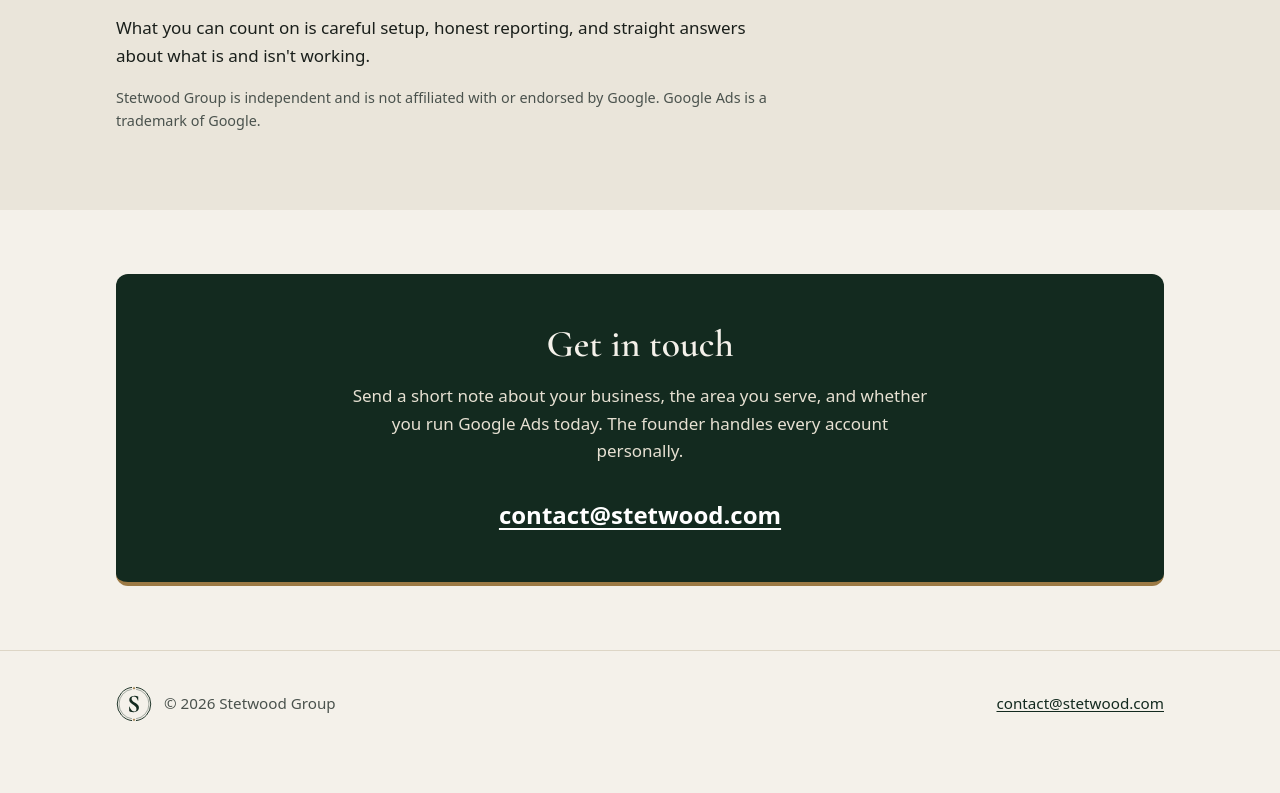
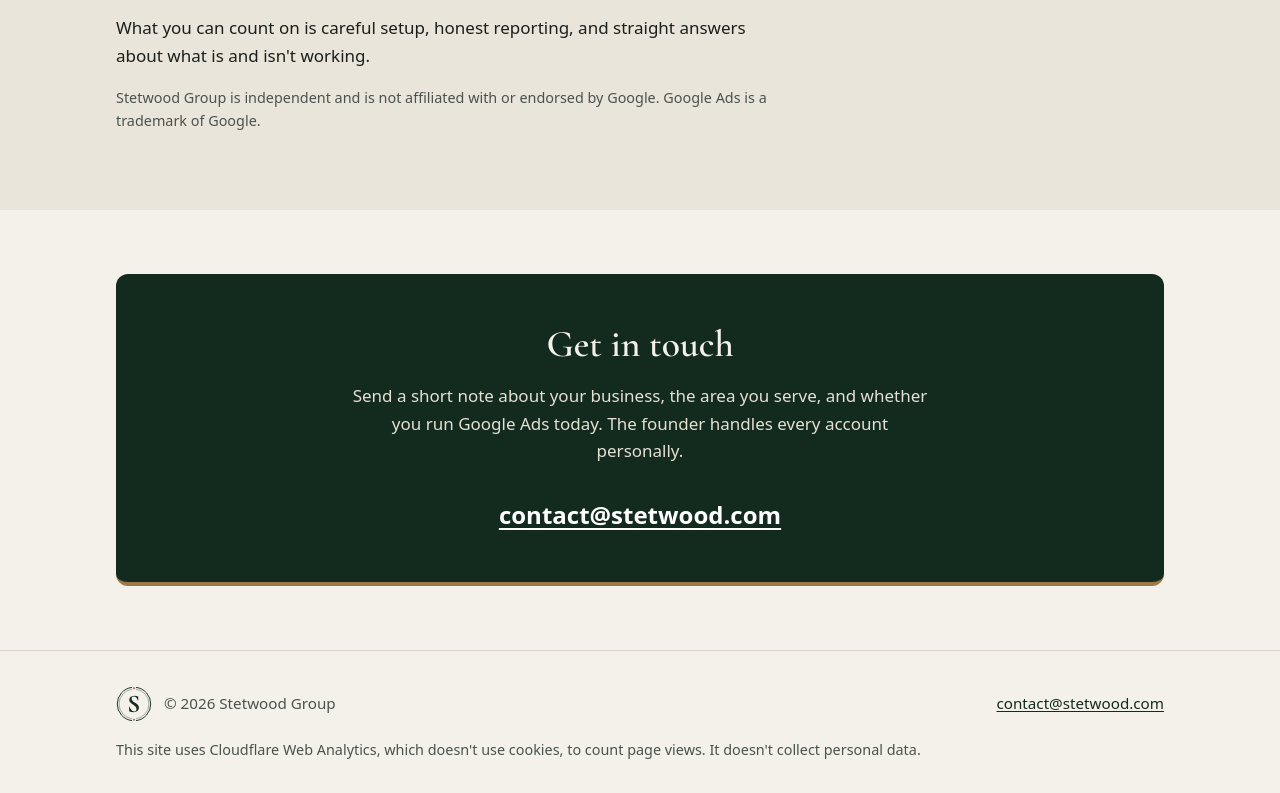
Before and after one commit to Stetwood-Group/Stetwood-Group.github.io, a plain HTML site: page google-ads-management.html in a window 1280 px wide. Shown: the part 2435-3228 px from the top of the page. Before the commit the page ends 3191 px from the top, so only its background shows below. Drawn offline with Linux system fonts and the light colour scheme.

Commit message:
Add Cloudflare Web Analytics note to the footer
Co-authored-by: Stetwood-Group <Stetwood-Group@users.noreply.github.com>

```diff
--- a/google-ads-management.html
+++ b/google-ads-management.html
@@ -165,6 +165,7 @@
     <div class="wrap">
       <p class="foot-brand"><picture class="theme-auto"><source srcset="/brand/icon-dark-transparent.svg" media="(prefers-color-scheme: dark)"><img src="/brand/icon-light.svg" alt="" width="36" height="36"></picture><img class="theme-only-light" src="/brand/icon-light.svg" alt="" width="36" height="36"><img class="theme-only-dark" src="/brand/icon-dark-transparent.svg" alt="" width="36" height="36"><span>&copy; 2026 Stetwood Group</span></p>
       <p><a href="mailto:contact@stetwood.com">contact@stetwood.com</a></p>
+      <p class="foot-note">This site uses Cloudflare Web Analytics, which doesn't use cookies, to count page views. It doesn't collect personal data.</p>
     </div>
   </footer>
   <script src="/theme.js"></script>
--- a/styles.css
+++ b/styles.css
@@ -137,6 +137,7 @@ section h2{font-family:"Cormorant Garamond","Cormorant Garamond Fallback",Georgi
 .site-footer{border-top:1px solid var(--line);padding:2rem 0;color:var(--muted);font-size:.95rem}
 .site-footer .wrap{display:flex;justify-content:space-between;align-items:center;gap:1rem;flex-wrap:wrap}
 .site-footer p{margin:0}
+.site-footer .foot-note{flex-basis:100%;font-size:.9rem;line-height:1.45;color:var(--muted)}
 .foot-brand{display:flex;align-items:center;gap:.75rem}
 .foot-brand img{width:36px;height:36px;display:block}
 
```
Also changed, not shown: 404.html (+1 -1 lines), index.html (+1 -0 lines).
